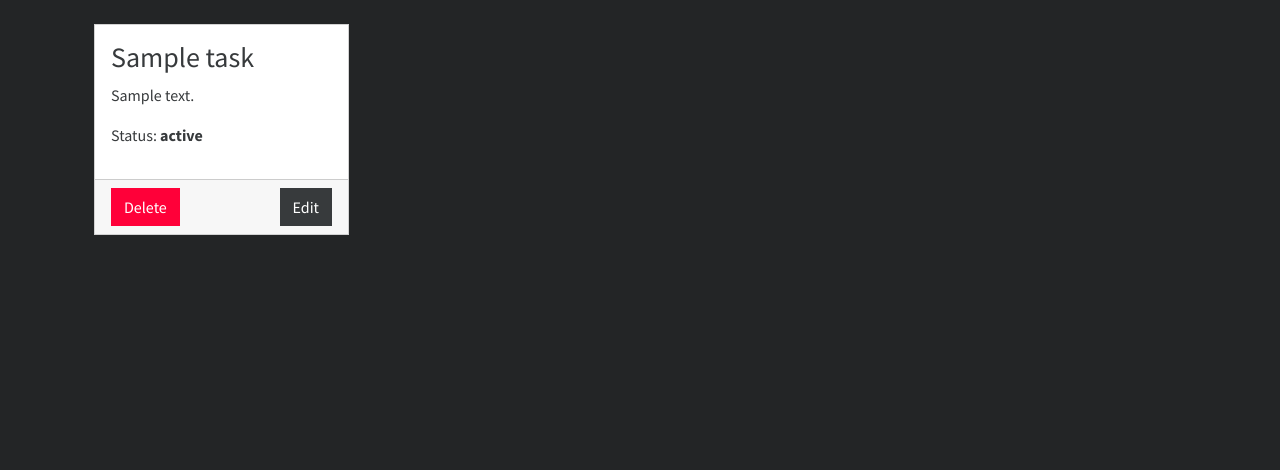
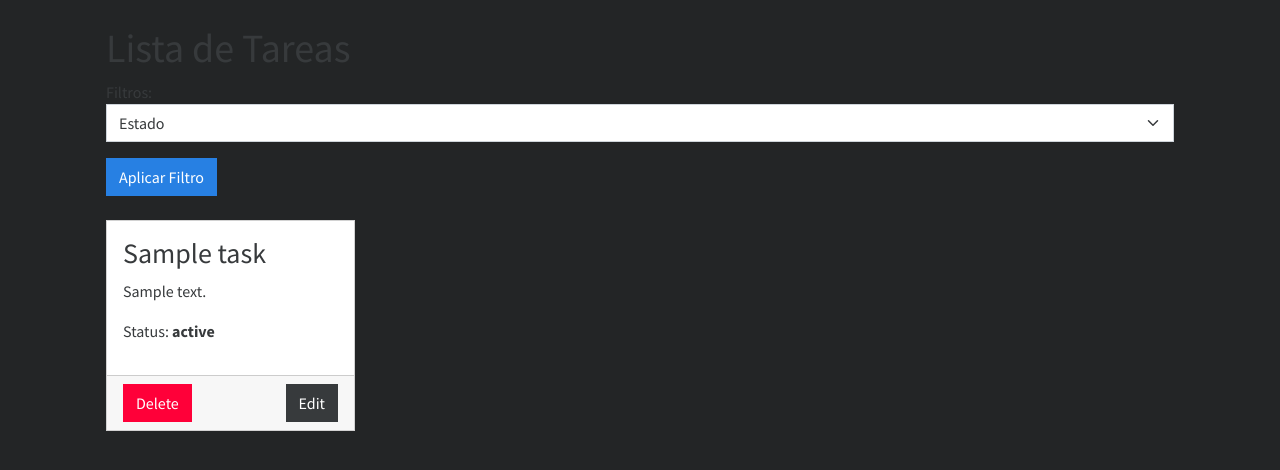
Before and after one commit to nahuelgonzalez0/CRUD, a Node project: template src/views/tasks/list.hbs in a window 1280 px wide. Shown: the part 86-556 px from the top of the page. Run offline with Node 20 templates, Linux system fonts and the light colour scheme; the template is opened without the code that fills it: most values are stand-ins (such as "Sample title", 1, 10 or a date in 2020); some libraries are stand-ins or nearby versions.

Commit message:
filtro terminado

```diff
--- a/src/views/tasks/list.hbs
+++ b/src/views/tasks/list.hbs
@@ -1,21 +1,36 @@
-<div class="row">
+<div class="container">
+    <h1>Lista de Tareas</h1>
+
+    <!-- Menú de filtros -->
+    <form action="/tasks/list" method="GET">
+        <div class="mb-3">
+            <label for="filter">Filtros:</label>
+            <select id="filter" name="filter" class="form-select">
+                <option value="status">Estado</option>
+                <option value="title">Título</option>
+            </select>
+        </div>
+
+        <!-- Botón para aplicar filtros -->
+        <button type="submit" class="btn btn-primary">Aplicar Filtro</button>
+    </form>
+
+    <!-- Lista de tareas -->
+    <div class="row mt-4">
         {{#each tasks as |task|}}
         <div class="col-md-3 mb-3">
             <div class="card">
                 <div class="card-body">
-                <h3>{{task.title}}</h3> <!-- Asegúrate de referenciar correctamente las propiedades -->
+                    <h3 class="task-name">{{task.title}}</h3>
                     <p>{{task.description}}</p>
-                <p>Status: <strong>{{task.status}}</strong></p> <!-- Agregado para mostrar el estado -->
+                    <p>Status: <strong class="task-status">{{task.status}}</strong></p>
                 </div>
                 <div class="card-footer d-flex justify-content-between align-items-center">
-                <a href="/tasks/delete?id={{task.id}}" class="btn btn-danger"> <!-- Incluye el ID en la URL -->
-                    Delete
-                </a>
-                <a href="/tasks/edit?id={{task.id}}" class="btn btn-secondary">
-                    Edit
-                </a>
+                    <a href="/tasks/delete?id={{task.id}}" class="btn btn-danger">Delete</a>
+                    <a href="/tasks/edit?id={{task.id}}" class="btn btn-secondary">Edit</a>
                 </div>
             </div>
         </div>
         {{/each}}
     </div>
+</div>
```
Also changed, not shown: build/public/css/main.css (deleted, +0 -15 lines), src/models/task.ts (+27 -5 lines), src/routes/tasks.ts (+21 -4 lines), ts-app.db, 14 other files. Lines whose indentation alone changed are shown as unchanged.
